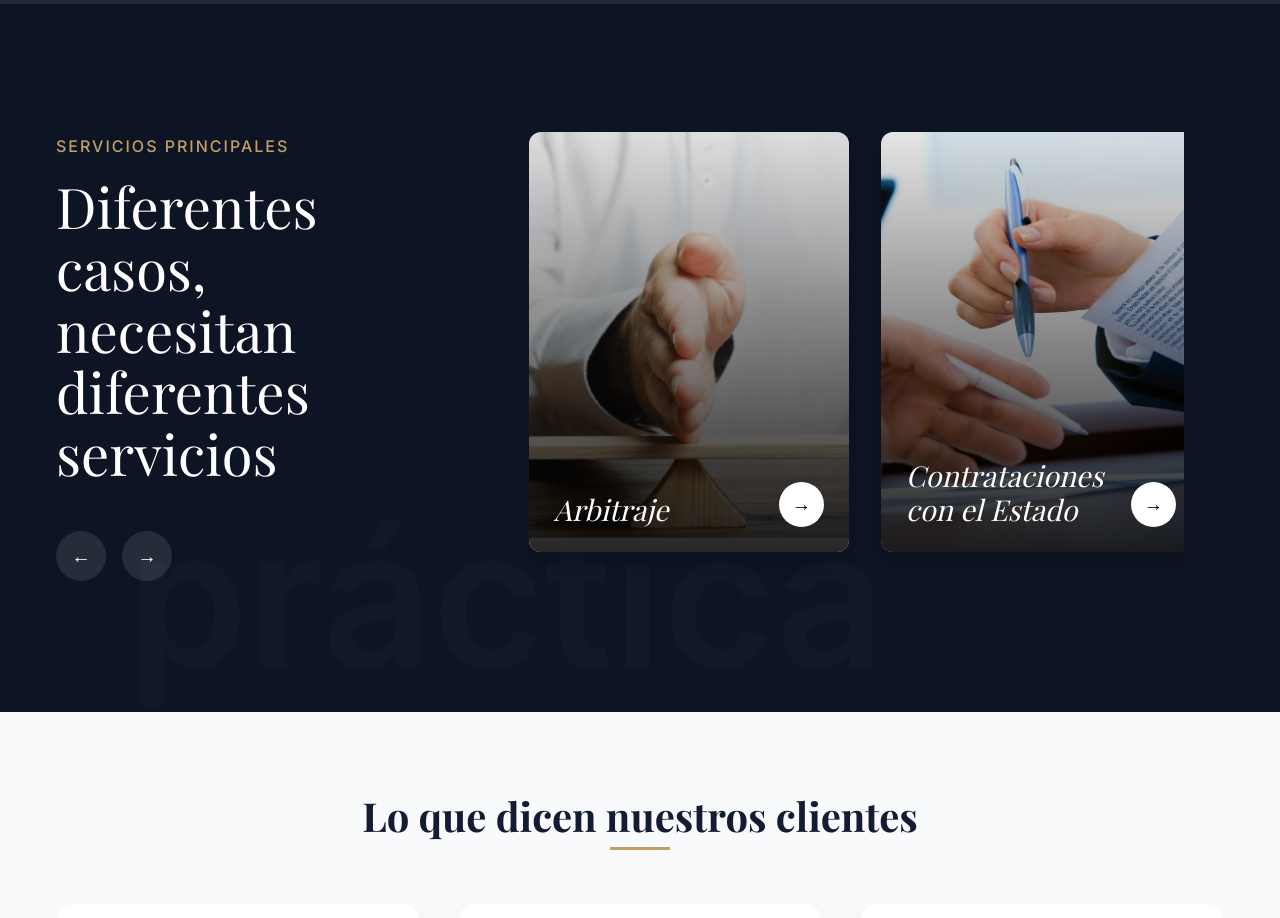
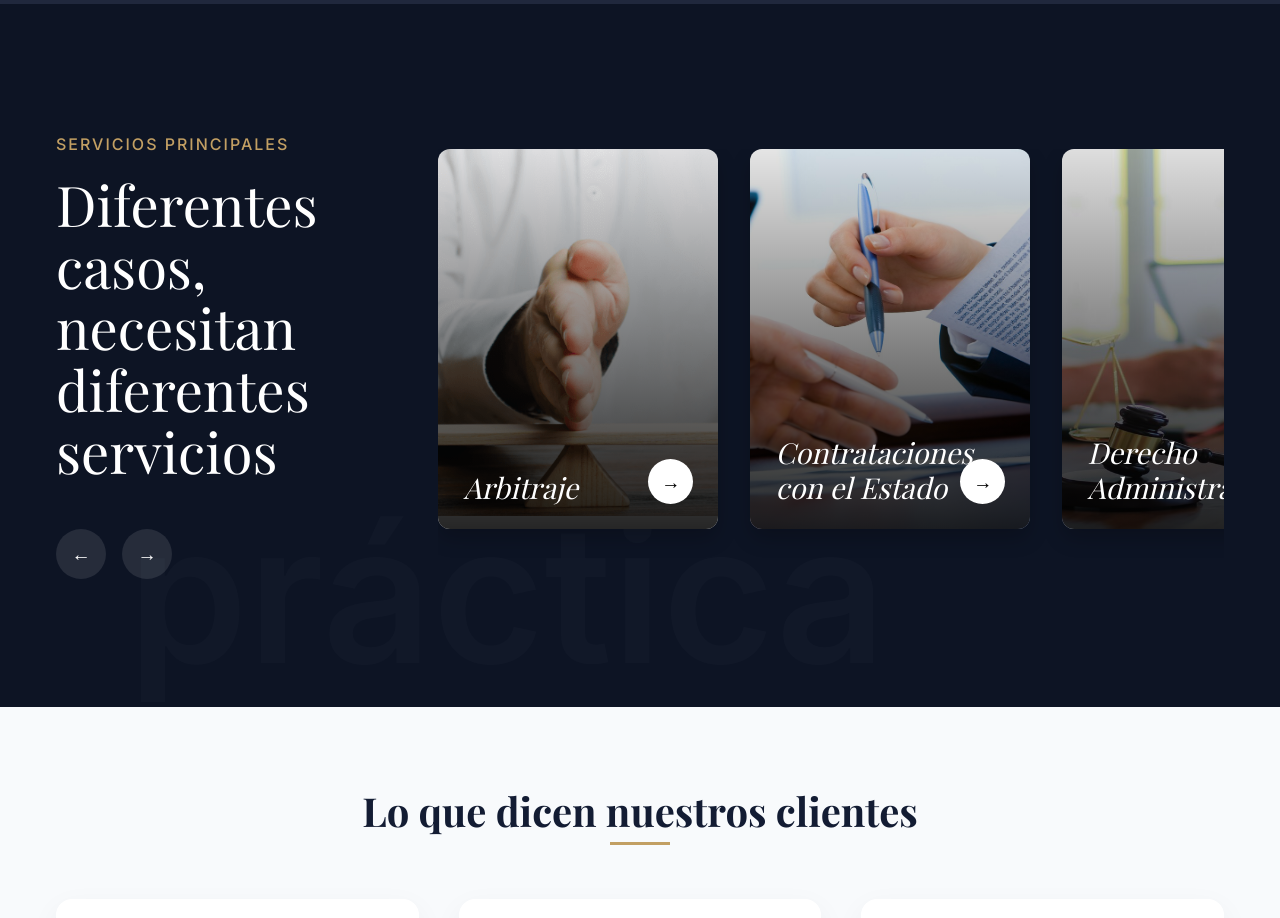
Before and after one commit to PepsiMan18/QuintanaQuinde, a React (Vite) app: page / in a window 1280 px wide. Shown: the part 2580-3498 px from the top of the page. Built offline with nearby package versions, Linux system fonts and the light colour scheme; grey boxes are pictures that could not be loaded; a web font is replaced by a local one.

Commit message:
fix: adjust services layout and fix calc syntax to show at least 3 cards

```diff
--- a/src/App.css
+++ b/src/App.css
@@ -472,14 +472,14 @@
 
 .services-layout {
   display: flex;
-  gap: 4rem;
+  gap: 2rem;
   align-items: center;
   position: relative;
   z-index: 1;
 }
 
 .services-info {
-  flex: 0 0 35%;
+  flex: 0 0 30%;
 }
 
 .services-subtitle {
@@ -529,8 +529,8 @@
   flex: 1;
   min-width: 0; /* CRUCIAL: Permite que el flex child haga overflow correctamente */
   /* Hacemos que el carrusel sangre por la derecha de la pantalla */
-  margin-right: -calc((100vw - 1200px) / 2);
-  padding-right: calc((100vw - 1200px) / 2);
+  margin-right: calc(-50vw + 50%);
+  padding-right: calc(50vw - 50%);
 }
 
 .services-carousel {
@@ -554,8 +554,8 @@
 }
 
 .service-card-new {
-  flex: 0 0 320px;
-  height: 420px;
+  flex: 0 0 280px;
+  height: 380px;
   border-radius: 12px;
   position: relative;
   overflow: hidden;
```
